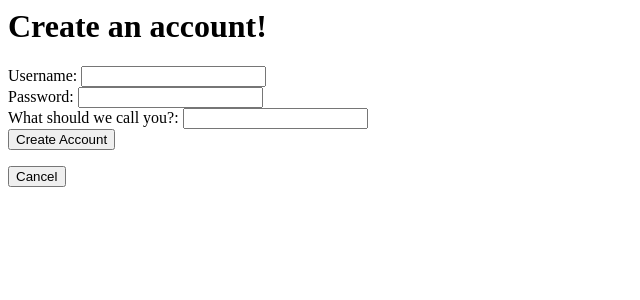
After one commit to atapley/Spotify-CopycatDB, a Django app: page /signup in a window 1280 px wide. The commit adds this page. Shown: the top 300 px of the page, without its empty margins (0-640 px from the left). Run offline with Django 3.2, Linux system fonts and the light colour scheme; parts of the project's set-up code (start-up, migrations or seed data) failed here and were passed over.

Commit message:
Added ability to signup and create an account. Adds new user to database

```diff
--- a/databasesite/databasesite/urls.py
+++ b/databasesite/databasesite/urls.py
@@ -1,10 +1,12 @@
 from django.conf.urls import url
 from django.contrib import admin
-from spotify.views import home, playlist, login
+from spotify.views import home, playlist, login, signup
 
 urlpatterns = [
     url(r'^$', login.login_screen),
     url(r'^login$', home.login_test),
+    url(r'^signup$', signup.signup_screen),
+    url(r'^create_account$', signup.create_account),
     url(r'^user_home$', home.startscreen),
     url(r'^create_playlist$', playlist.create),
     url(r'^submit_playlist$', playlist.submit),
--- /dev/null
+++ b/databasesite/spotify/templates/spotify/signup.html
@@ -0,0 +1,29 @@
+<h1>Create an account!</h1>
+<form action="/create_account" method="post">
+    {% csrf_token %}
+<div>
+    <label for="username">Username:</label>
+    <input type="text" id="username" name="username">
+</div>
+
+<div>
+    <label for="password">Password:</label>
+    <input type="password" id="password" name="password"
+           minlength="8" required>
+</div>
+<div>
+    <label for="first_name">What should we call you?:</label>
+    <input type="text" id="first_name" name="first_name">
+</div>
+<div>
+    <input
+        type="submit"
+        value="Create Account"
+        onclick="location.href='/login'">
+</div>
+</form>
+
+<input
+        type="submit"
+        value="Cancel"
+        onclick="location.href='/'">
--- a/databasesite/spotify/views/playlist.py
+++ b/databasesite/spotify/views/playlist.py
@@ -18,6 +18,7 @@ def create(request):
 
 def view(request):
     items = {}
+    #Playlist.objects.raw('SELECT * FROM spotify_Playlist WHERE createdBy = \'User1\'')
     playlists = Playlist.objects.values()
     items['playlists'] = playlists
 
--- /dev/null
+++ b/databasesite/spotify/views/signup.py
@@ -0,0 +1,27 @@
+from django.shortcuts import render
+from spotify.models import SpotifyUser
+from datetime import date
+from django.db.models import Q
+from django.http import HttpResponseRedirect
+
+
+def signup_screen(request):
+    items = {}
+    return render(request, 'spotify/signup.html', items)
+
+def create_account(request):
+    input_user = request.POST.get('username', 'ERROR')
+    input_pass = request.POST.get('password', 'ERROR')
+    input_name = request.POST.get('first_name', 'ERROR')
+    input_date = date.today().strftime('%Y-%m-%d')
+
+    user_query = SpotifyUser.objects.filter(Q(username=input_user)).values()
+
+    if not user_query:
+
+        new_user = SpotifyUser(username = input_user, password = input_pass, firstName = input_name, dateJoined = input_date)
+        new_user.save()
+        return HttpResponseRedirect('/')
+
+    else:
+        return HttpResponseRedirect('/signup')
```
Also changed, not shown: databasesite/spotify/templates/spotify/login.html (+8 -1 lines).
